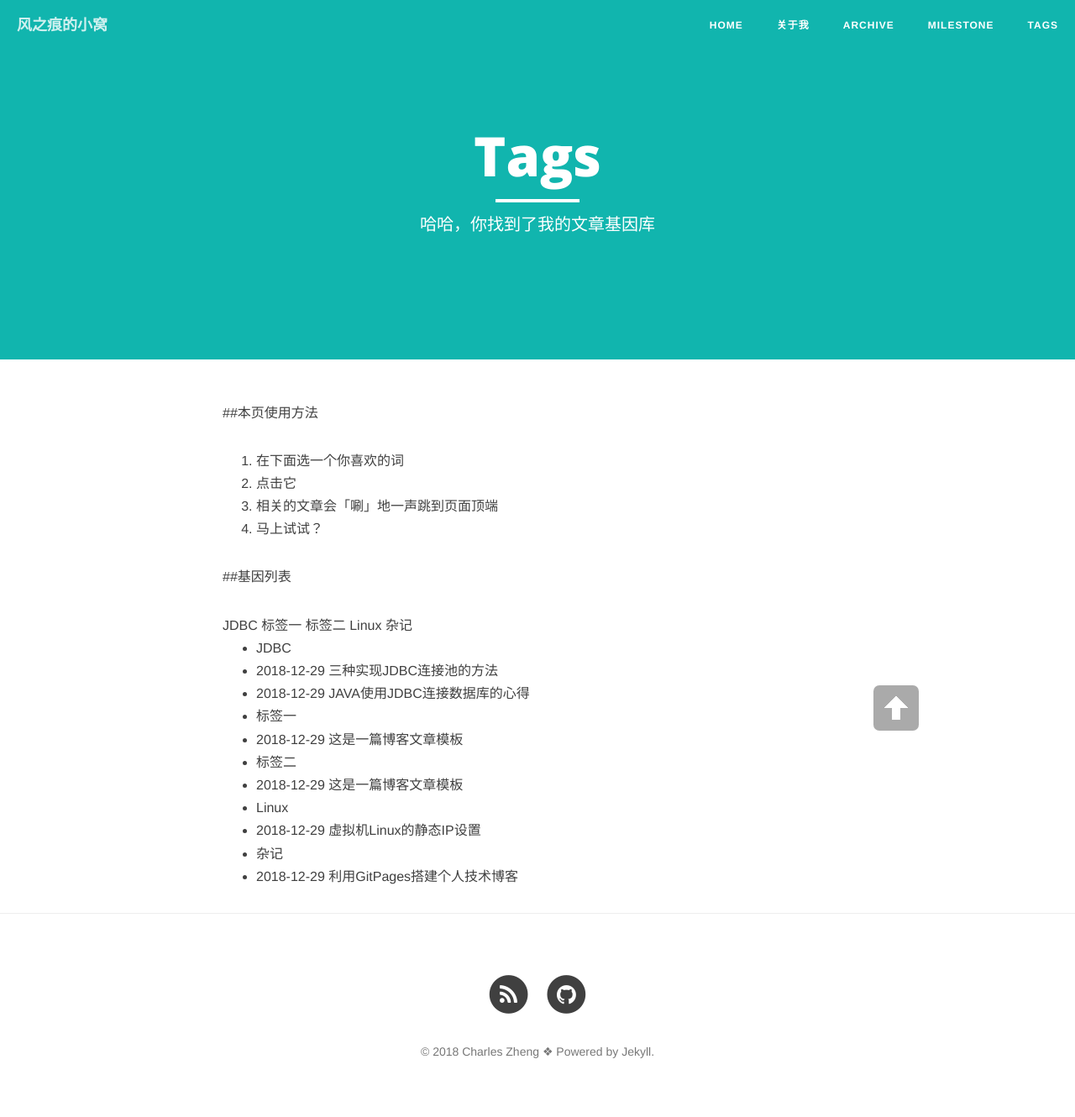
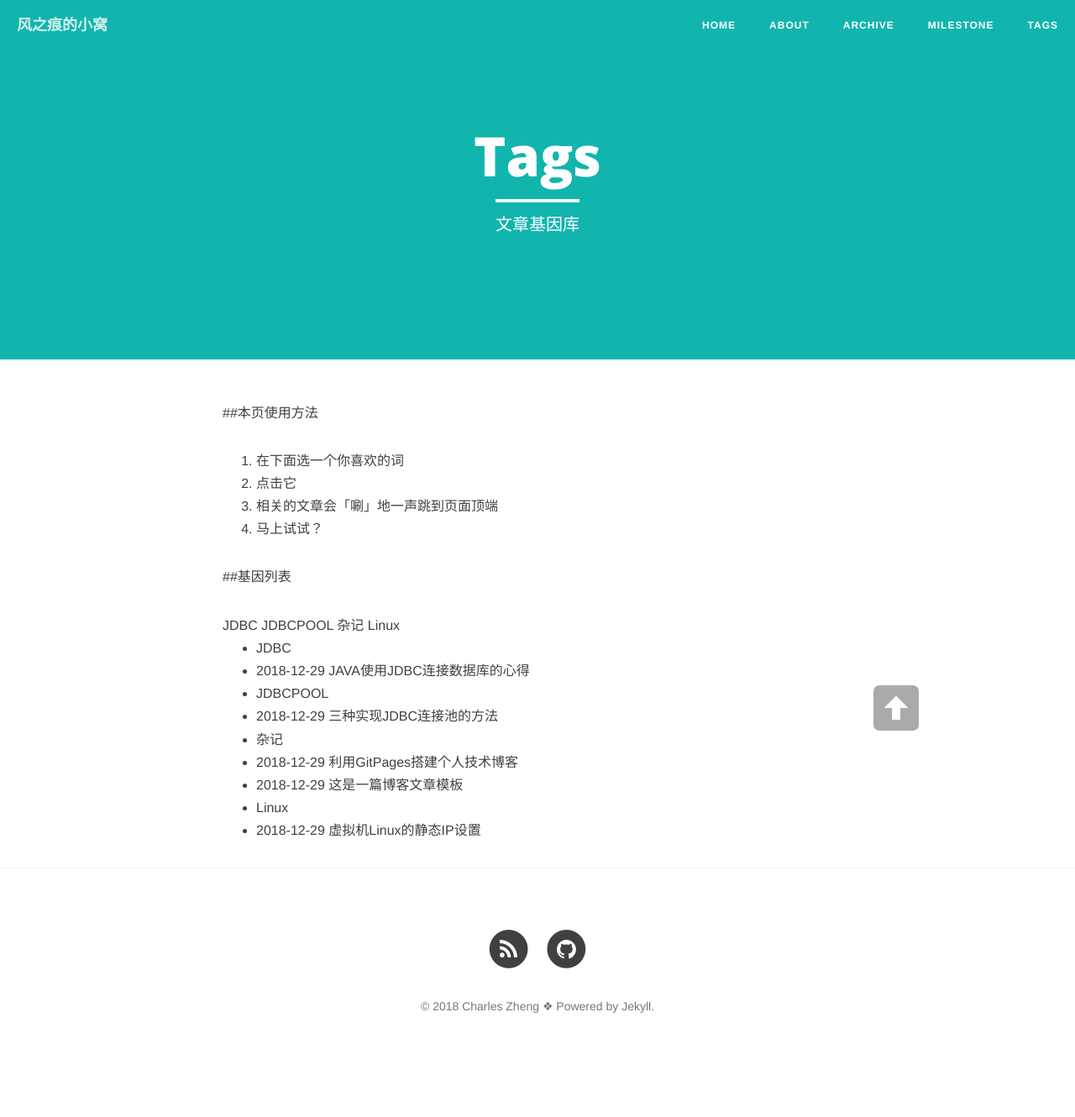
Before and after one commit to zbw898218/zbw898218.github.io, a Jekyll site: the page built from tags.md, in a window 1280 px wide. Shown: the whole page at 84% size. Built offline with Jekyll 4.4.1, drawn with Linux system fonts in a browser that asks for light colours; nearby versions of some CDN libraries; library files that are not in the unit come from our copies; after the commit the page ends 1276 px from its top, so only the background shows below that.

Commit message:
更新文章

```diff
--- a/_posts/2018-12-29-JDBCConnectPool.md
+++ b/_posts/2018-12-29-JDBCConnectPool.md
@@ -3,7 +3,7 @@ layout: post
 title: 三种实现JDBC连接池的方法
 date: 2018-12-29
 categories: blog
-tags: [JDBC]
+tags: [JDBCPOOL]
 description: jdbc连接池
 ---
 
--- a/_posts/2018-12-29-how-to-write.md
+++ b/_posts/2018-12-29-how-to-write.md
@@ -3,7 +3,7 @@ layout: post
 title: 这是一篇博客文章模板
 date: 2018-12-29
 categories: blog
-tags: [标签一,标签二]
+tags: [杂记]
 description: 文章金句
 ---
 
--- a/about.md
+++ b/about.md
@@ -1,8 +1,8 @@
 ---
 layout: page
-title: "关于我"
+title: "ABOUT"
 description: "记录我的JAVA成长之旅 "
 header-img: "img/green.jpg"
 ---
 
-这一页填写你的自我介绍。
+风之痕的迷弟。
--- a/tags.md
+++ b/tags.md
@@ -1,7 +1,7 @@
 ---
 layout: page
 title: "Tags"
-description: "哈哈，你找到了我的文章基因库"
+description: "文章基因库"
 header-img: "img/semantic.jpg"
 ---
 
```
